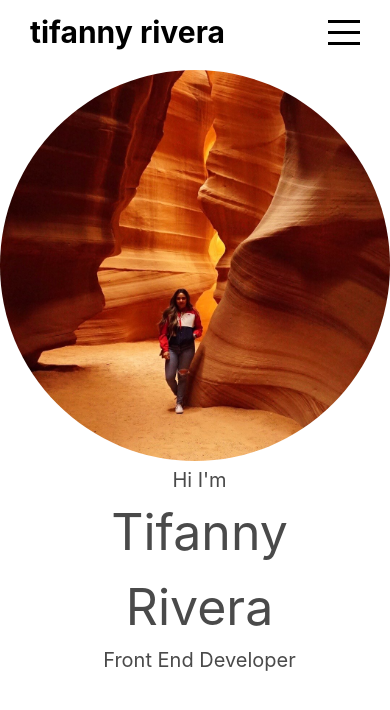
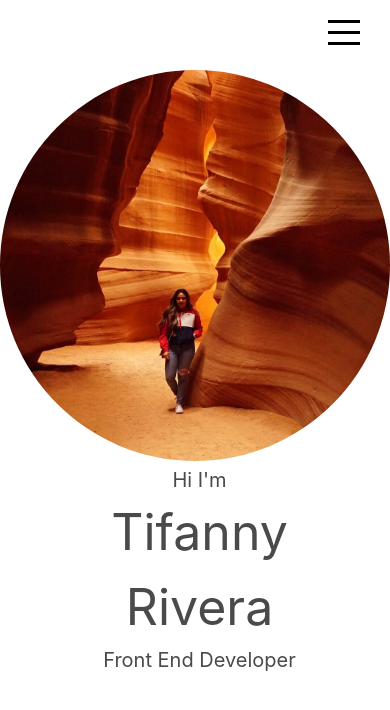
Before and after one commit to trivera777/TifannyRiveraPortfolio, a React (Create React App) app: page / in a window 390 px wide. Shown: the top 710 px of the page. Built offline with nearby package versions, Linux system fonts and the light colour scheme.

Commit message:
fixed hamburger bar alignment

```diff
--- a/src/components/Navbar/navbar.scss
+++ b/src/components/Navbar/navbar.scss
@@ -10,9 +10,6 @@
   z-index: 3;
   transition: all 1s ease;
 
-  @include mobile {
-    font-size: 20px;
-  }
 
   .wrapper {
     width: 100%;
@@ -31,8 +28,7 @@
         color: inherit;
 
         @include mobile {
-          font-size: 30px;
-          margin-left: 0;
+          display: none;
         }
       }
 
@@ -71,6 +67,10 @@
         flex-direction: column;
         justify-content: space-between;
         cursor: pointer;
+
+        @include mobile{
+          margin-top: 10px;
+        }
 
         span {
           width: 100%;
```
